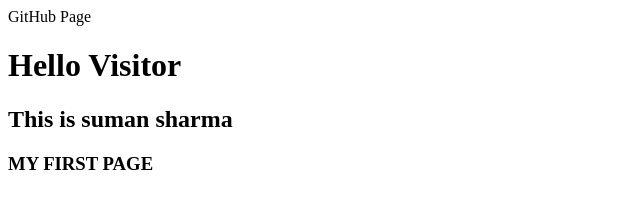
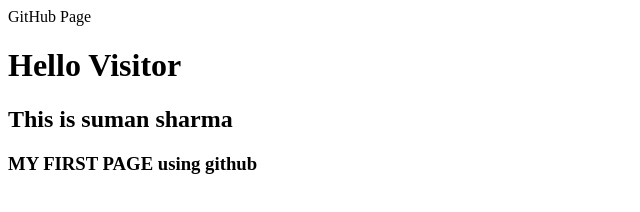
Before and after one commit to sumansharma911/sumansharma911.github.io, a plain HTML site: page index.html in a window 1280 px wide. Shown: the whole page, without its empty margins (0-640 px from the left). Drawn offline with Linux system fonts and the light colour scheme.

Commit message:
index page added lines

```diff
--- a/index.html
+++ b/index.html
@@ -6,7 +6,7 @@
         <h1>Hello Visitor</h1>
         <h2>This is suman sharma</h2>
         <h3>
-            MY FIRST PAGE
+            MY FIRST PAGE using github
         </h3>
     </body>
 </html>
```
